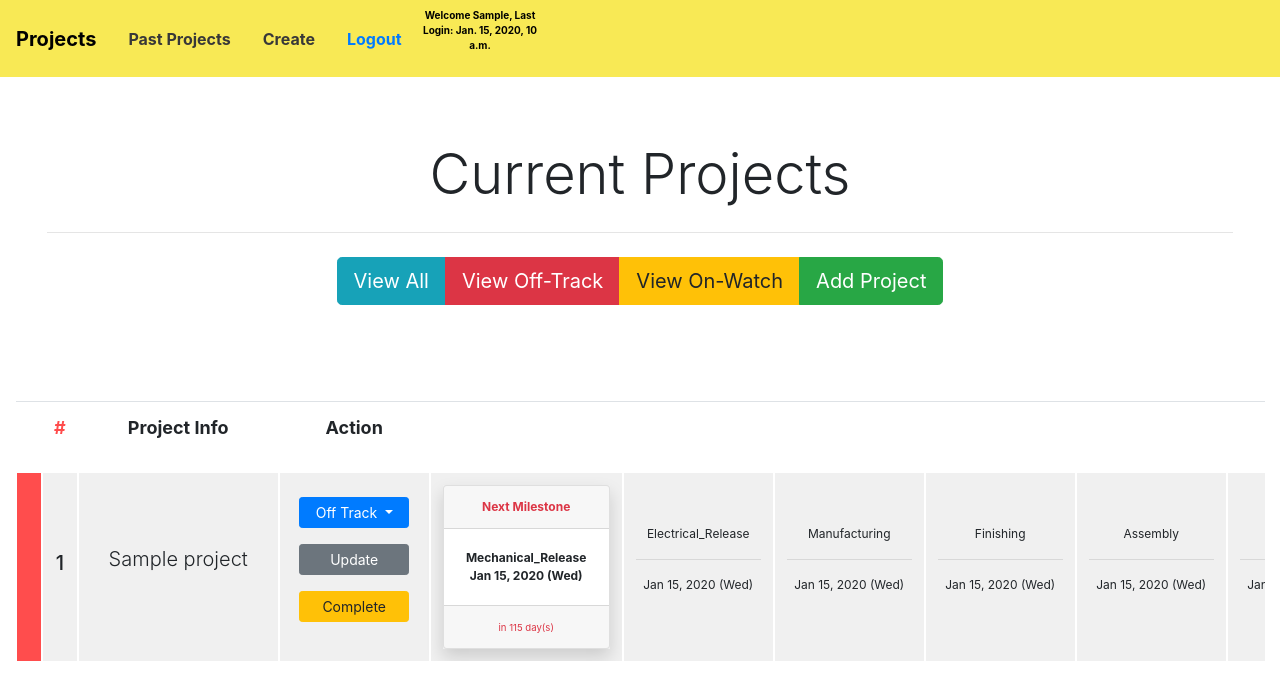
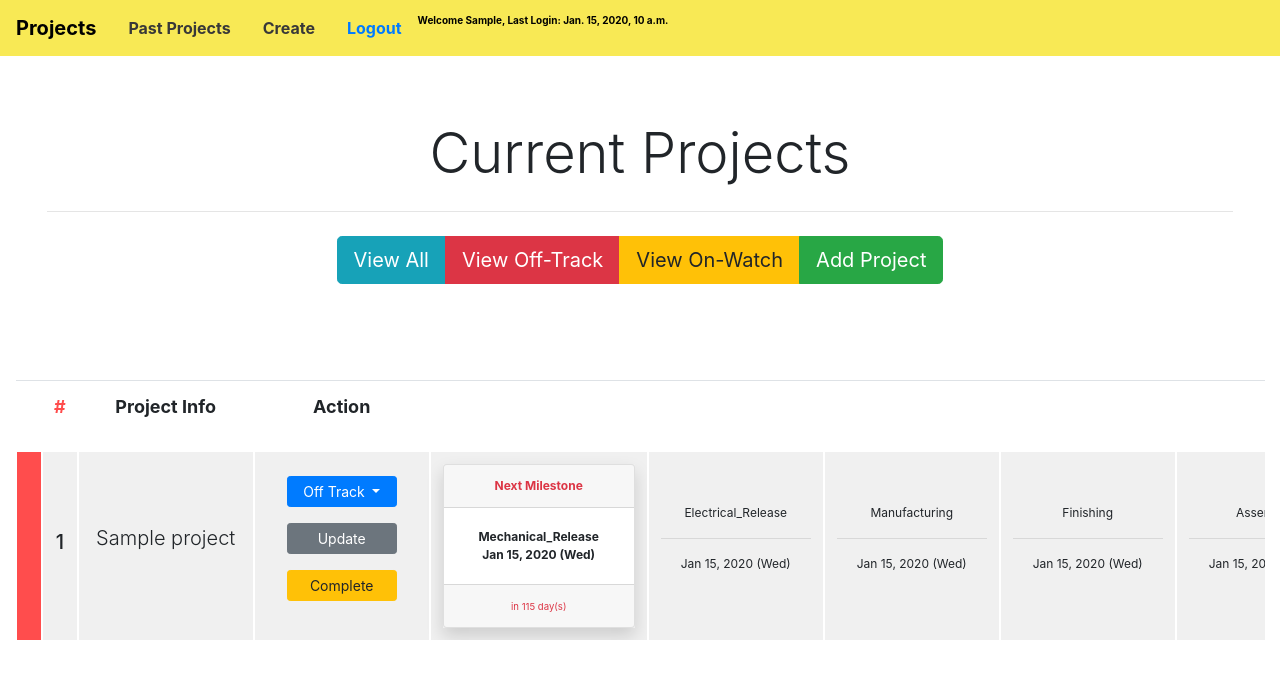
Before and after one commit to sammydowds/projectautomation, a Django app: page /projects/ in a window 1280 px wide. Shown: the top 700 px of the page. Run offline with Django 3.2, Linux system fonts and the light colour scheme; a user stored in the database is signed in; tables that the repository leaves empty hold one stand-in row (values such as "Sample post"); some libraries are stand-ins or nearby versions.

Commit message:
Updated class on P elements for main page

```diff
--- a/projects/static/projects/tables.css
+++ b/projects/static/projects/tables.css
@@ -1,9 +1,9 @@
 .maint-table table {
   table-layout: fixed;
 }
-p {
+.main p {
   text-align: center;
-  width: 125px;
+  width: 150px;
 }
 
 .projectname {
--- a/projects/templates/projects/main_page.html
+++ b/projects/templates/projects/main_page.html
@@ -5,7 +5,7 @@
 {% endblock %}
 
 {% block main %}
-<div class="container-fluid justify-content-center">
+<div class="container-fluid justify-content-center main">
 
 <div class="jumbotron text-center bg-white">
   <h1 class="display-4">{{status}} Projects</h1>
@@ -85,7 +85,6 @@
               {% endif %}
             </td>
 
-            <!-- TODO put loop in here to loop through milestones, so we can put indication of next milestone -->
             {% for milestone, values in project.milestones.items %}
               {% if milestone == project.current_milestone.name %}
                 <td style="font-weight: bold; vertical-align:middle"><a class="cellheader">
@@ -110,7 +109,6 @@
             {% endfor %}
           </tr>
         {%endfor%}
-      </div>
       </tbody>
     </table>
   </div>
```
